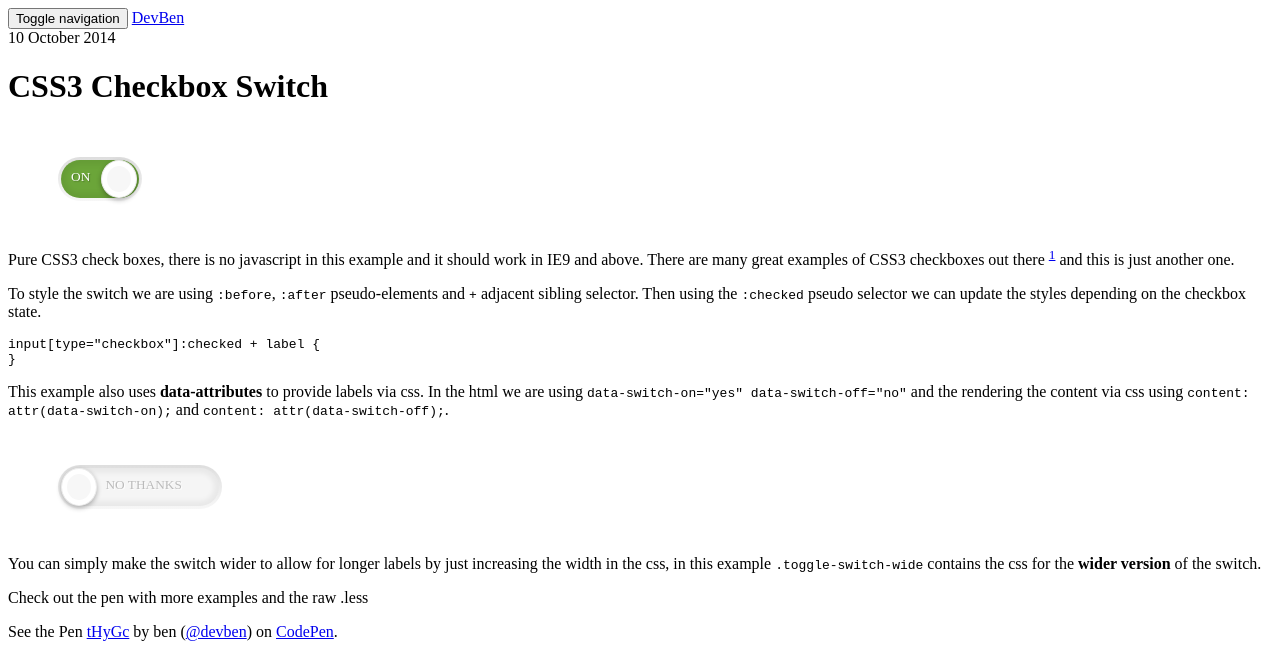
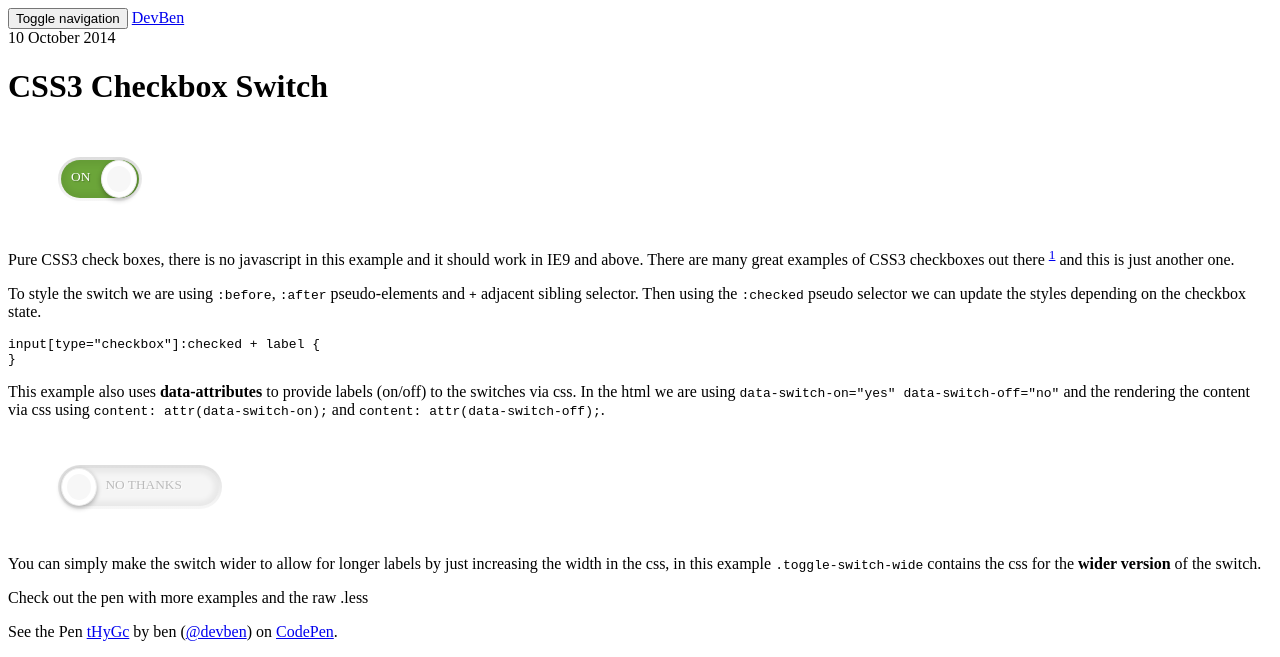
Before and after one commit to devben/devben.github.io, a Jekyll site: the page built from _posts/2014-10-10-css3-checkbox-switch.md, in a window 1280 px wide, cut to the strip 0-657 px from the top of the page. Built offline with Jekyll 4.4.1, drawn with Linux system fonts in a browser that asks for light colours; nearby versions of some CDN libraries; library files that are not in the unit come from our copies; comment, search, counter and statistics services are not loaded.

Commit message:
label copy (on/off)

```diff
--- a/_posts/2014-10-10-css3-checkbox-switch.md
+++ b/_posts/2014-10-10-css3-checkbox-switch.md
@@ -25,7 +25,7 @@ To style the switch we are using `:before`, `:after` pseudo-elements and  `+` ad
     input[type="checkbox"]:checked + label {
     }
 
-This example also uses **data-attributes** to provide labels via css. In the html we are using `data-switch-on="yes" data-switch-off="no"` and the rendering the content via css using `content: attr(data-switch-on);` and `content: attr(data-switch-off);`.
+This example also uses **data-attributes** to provide labels (on/off) to the switches via css. In the html we are using `data-switch-on="yes" data-switch-off="no"` and the rendering the content via css using `content: attr(data-switch-on);` and `content: attr(data-switch-off);`.
 
 
 <div class="toggle-switch-container">
```
Also changed, not shown: 3 other files.
